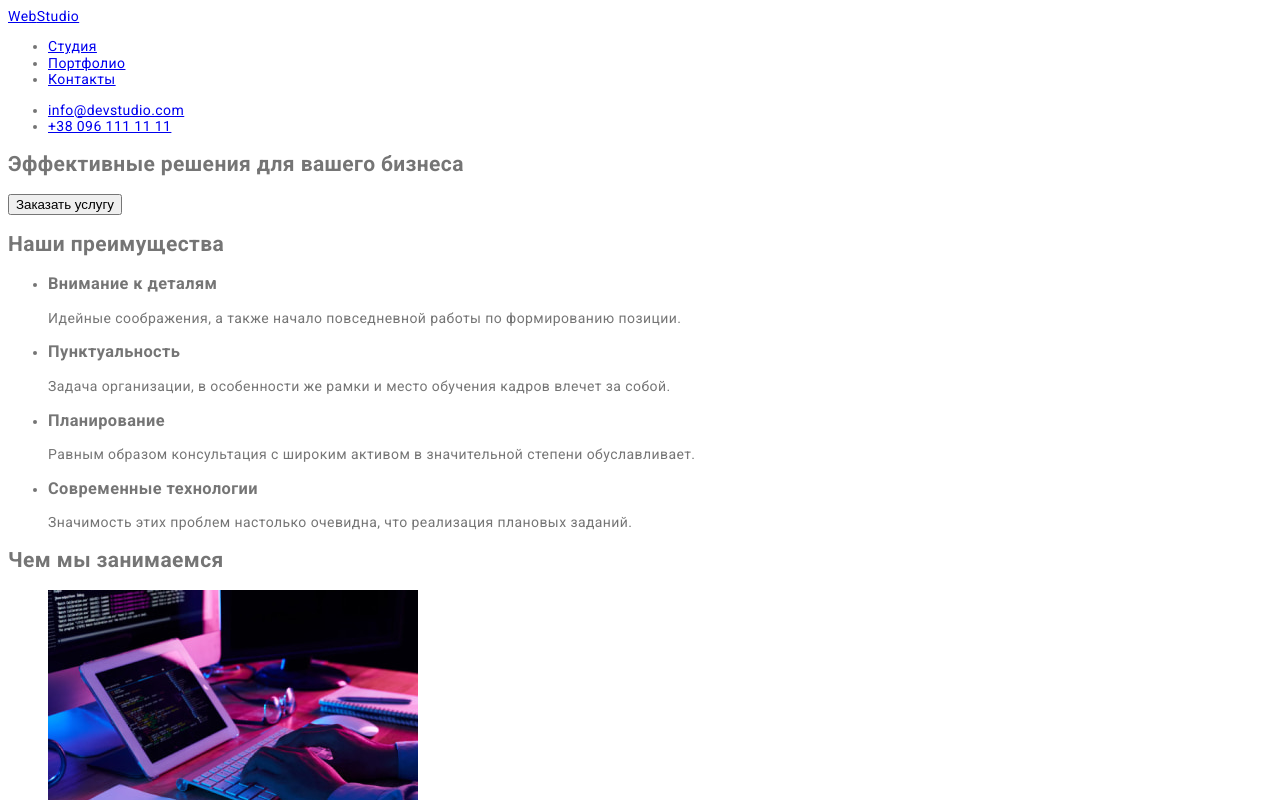
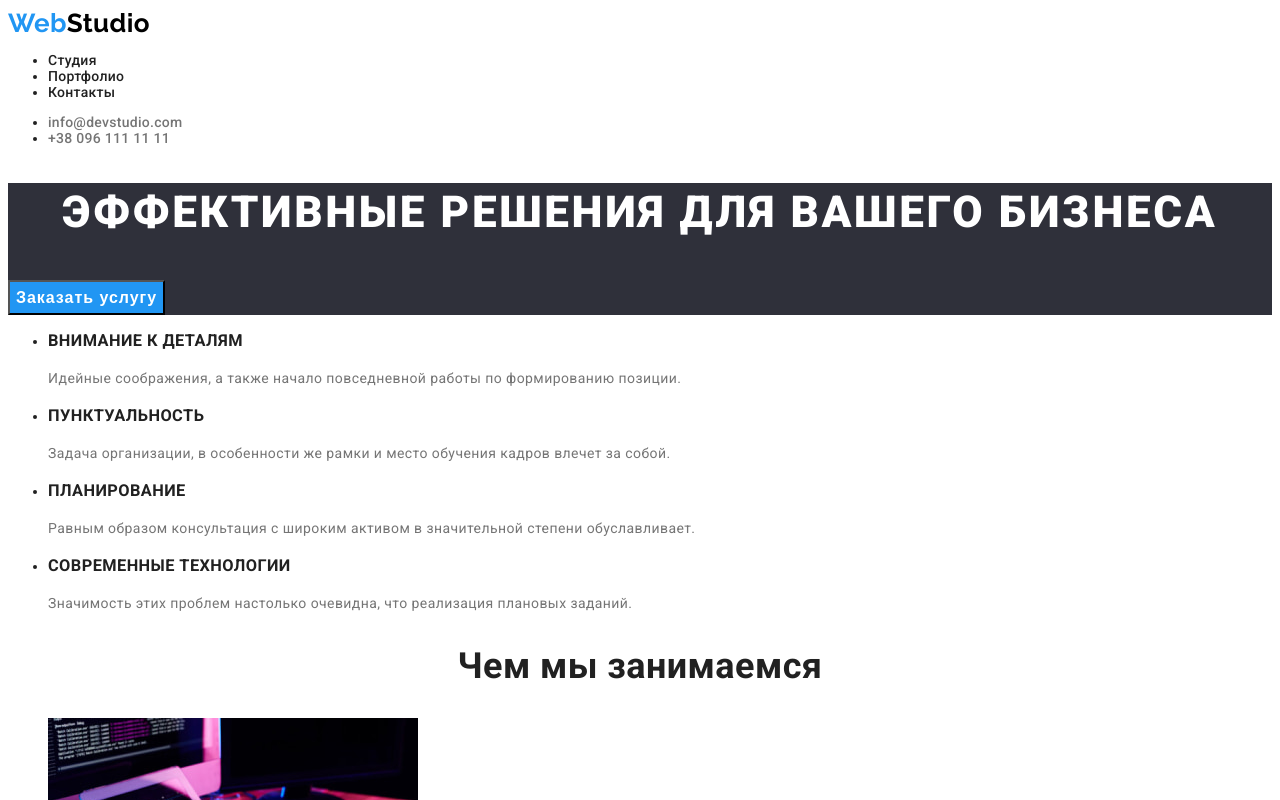
Before and after one commit to analepekha/goit-markup-hw-02, a plain HTML site: page index.html in a window 1280 px wide. Shown: the top 800 px of the page. Drawn offline with Linux system fonts and the light colour scheme.

Commit message:
Update styles.css

```diff
--- a/css/styles.css
+++ b/css/styles.css
@@ -1,24 +1,194 @@
-/* цвет основного текста #757575; */
-/* вторичный цвет текста  #212121;*/
-/* цвет текста в футере #FFFFFF  */
-/* акцент #2196F3; */
-/* основной цвет фона #fff */
-/* вторичный цвет фона #F5F4FA; */
-/* цвет секции герой и футера #2F303A; */
-/* цвет текста герой #fff */
 :root {
-  --primary-text-color: #757575;
-  --title-text-color: #212121;
+  /* Основные шрифты */
+  --main-font: "Roboto", sans-serif;
+  --secondary-font: "Raleway", sans-serif;
+  /* Светлая тема текста */
+  --primary-text-color: #212121;
+  --secondary-text-color: #757575;
   --accent-color: #2196f3;
-  --primary-white-color: #ffffff;
+  /* Темная тема текста */
+  --primary-text-darktheme: #fff;
+  /* Светлая тема фона */
+  --primary-light-bg: #fff;
+  --secondary-light-bg: #f5f4fa;
+  /* Темная тема фона */
+  --primary-dark-bg: #2f303a;
 }
 
 body {
-  background-color: var(--primary-white-color);
+  font-family: var(--main-font);
+  font-size: 14px;
+  line-height: 1.14;
+  letter-spacing: 0.03em;
+
   color: var(--primary-text-color);
+}
 
-  font-family: "Roboto", sans-serif;
-  letter-spacing: 0.03em;
+/* Header */
+.header {
+  background-color: var(--primary-light-bg);
+}
+.logo {
+  font-family: var(--secondary-font);
+  font-weight: 700;
+  font-size: 26px;
+  line-height: 1.19;
+  text-decoration: none;
+
+  color: #2196f3;
+}
+.logo-item-header {
+  color: #000000;
+}
+.logo-item-footer {
+  color: var(--primary-text-darktheme);
+}
+.nav-link {
+  font-weight: 500;
   font-size: 14px;
-  line-height: 1.17;
+  line-height: 1.14;
+  letter-spacing: 0.02em;
+  text-decoration: none;
+
+  color: var(--primary-text-color);
 }
+.nav-link:hover,
+.nav-link:focus {
+  color: var(--accent-color);
+}
+.nav-link-contacts {
+  font-weight: 500;
+  font-size: 14px;
+  line-height: 1.14;
+  letter-spacing: 0.02em;
+  text-decoration: none;
+
+  color: var(--secondary-text-color);
+}
+.nav-link-contacts:hover,
+.nav-link-contacts:focus {
+  color: var(--accent-color);
+}
+
+/* Hero */
+.hero {
+  background-color: var(--primary-dark-bg);
+}
+.hero-title {
+  font-weight: 900;
+  font-size: 44px;
+  line-height: 1.36;
+  text-align: center;
+  letter-spacing: 0.06em;
+  text-transform: uppercase;
+
+  color: var(--primary-text-darktheme);
+}
+.hero-btn {
+  font-weight: 700;
+  font-size: 16px;
+  line-height: 1.87;
+  display: flex;
+  align-items: center;
+  text-align: center;
+  letter-spacing: 0.06em;
+  cursor: pointer;
+
+  color: var(--primary-text-darktheme);
+  background-color: var(--accent-color);
+}
+.hero-btn:hover {
+  background-color: #188ce8;
+}
+.visually-hidden {
+  position: absolute;
+  white-space: nowrap;
+  width: 1px;
+  height: 1px;
+  overflow: hidden;
+  border: 0;
+  padding: 0;
+  clip: rect(0 0 0 0);
+  clip-path: inset(50%);
+  margin: -1px;
+}
+
+/* Main index.html */
+.subtitle-benefits {
+  font-weight: 700;
+  line-height: 1.14;
+  text-transform: uppercase;
+}
+.benefits-txt {
+  line-height: 1.7;
+  color: var(--secondary-text-color);
+}
+.team {
+  background-color: var(--secondary-light-bg);
+}
+.space-title,
+.team-title {
+  font-weight: 700;
+  font-size: 36px;
+  line-height: 1.16;
+  text-align: center;
+}
+.subtitle-team {
+  font-weight: 500;
+  font-size: 16px;
+  line-height: 1.18;
+  text-align: center;
+}
+.team-txt {
+  font-size: 16px;
+  line-height: 1.18;
+  text-align: center;
+
+  color: var(--secondary-text-color);
+}
+
+/* Main portfolio.html */
+.filter-btn {
+  font-weight: 500;
+  font-size: 16px;
+  line-height: 1.62;
+  text-align: center;
+  cursor: pointer;
+
+  color: var(--primary-text-color);
+  background-color: var(--secondary-light-bg);
+}
+.filter-btn:hover,
+.filter-btn:focus {
+  color: var(--primary-text-darktheme);
+  background-color: var(--accent-color);
+}
+.subtitle-portfolio {
+  font-weight: 700;
+  font-size: 18px;
+  line-height: 2;
+  letter-spacing: 0.06em;
+}
+.portfolio-txt {
+  font-size: 16px;
+  line-height: 1.87;
+
+  color: var(--secondary-text-color);
+}
+
+/* Footer */
+.footer {
+  background-color: var(--primary-dark-bg);
+}
+.loc {
+  line-height: 1.7;
+  font-style: normal;
+
+  color: var(--primary-text-darktheme);
+}
+.contacts-link {
+  text-decoration: none;
+  font-style: normal;
+
+  color: rgba(255, 255, 255, 0.6);
+}
```
